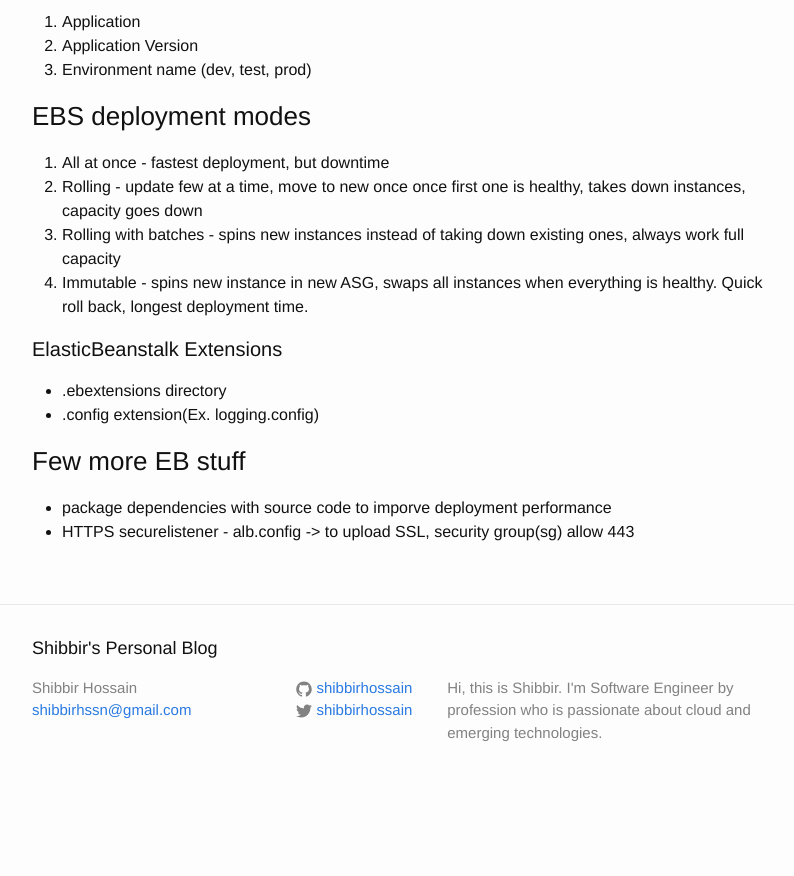
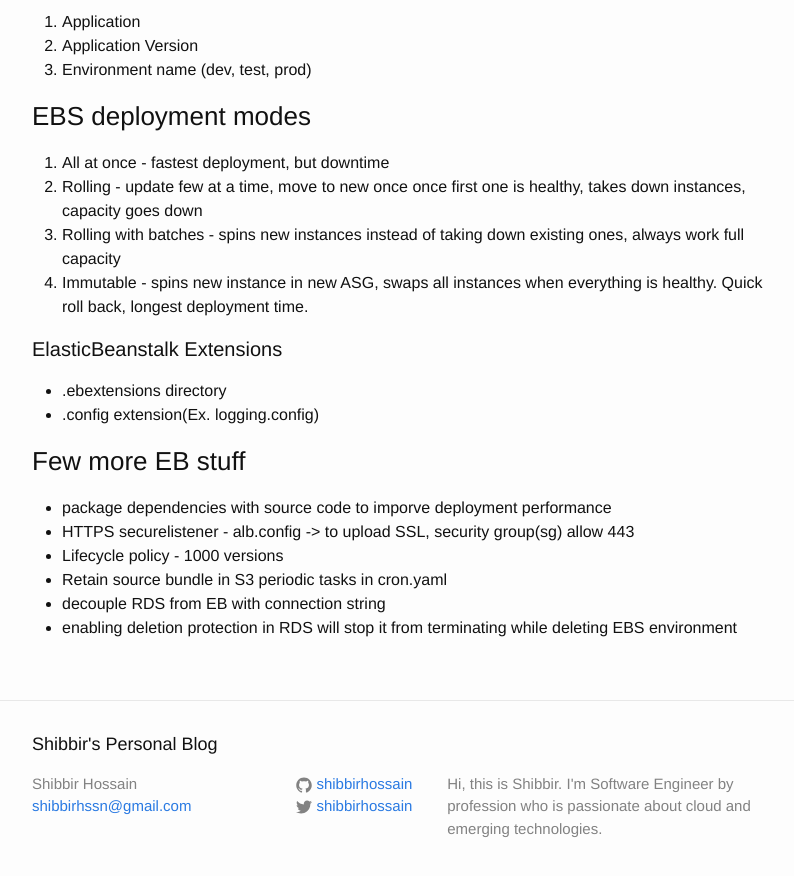
Before and after one commit to shibbirhossain/shibbirhossain.github.io, a Jekyll site: the page built from _posts/2020-05-10-Notes-On-AWS.markdown, in a window 1280 px wide and 900 px high, scrolled down 6051 px. Shown: the top 876 px of the window, without its empty margins (238-1032 px from the left). Built offline with Jekyll 4.4.1, drawn with Linux system fonts in a browser that asks for light colours; before the commit the page ends 6855 px from its top, so only the background shows below that.

Commit message:
add eb notes

```diff
--- a/_posts/2020-05-10-Notes-On-AWS.markdown
+++ b/_posts/2020-05-10-Notes-On-AWS.markdown
@@ -235,3 +235,7 @@
 ### Few more EB stuff
 * package dependencies with source code to imporve deployment performance
 * HTTPS securelistener - alb.config -> to upload SSL, security group(sg) allow 443
+* Lifecycle policy - 1000 versions
+* Retain source bundle in S3 periodic tasks in cron.yaml
+* decouple RDS from EB with connection string
+* enabling deletion protection in RDS will stop it from terminating while deleting EBS environment
```
